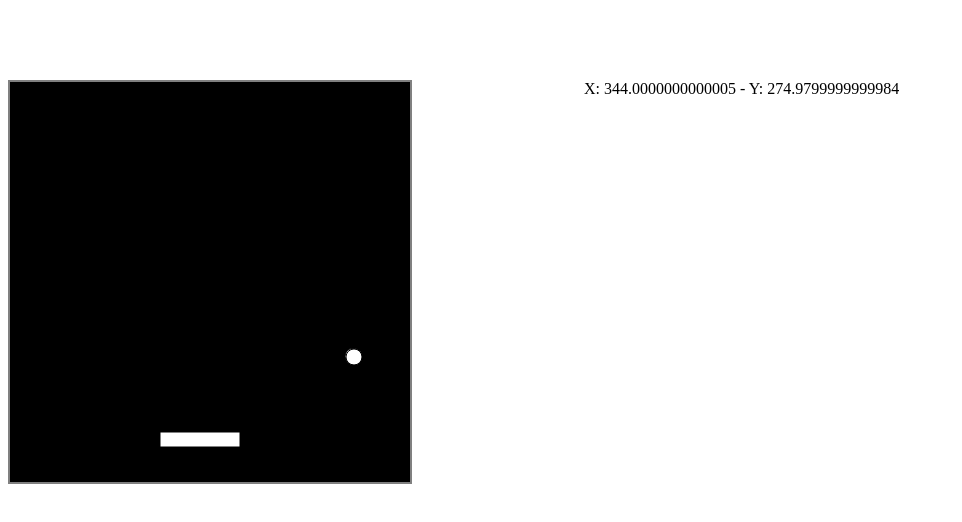
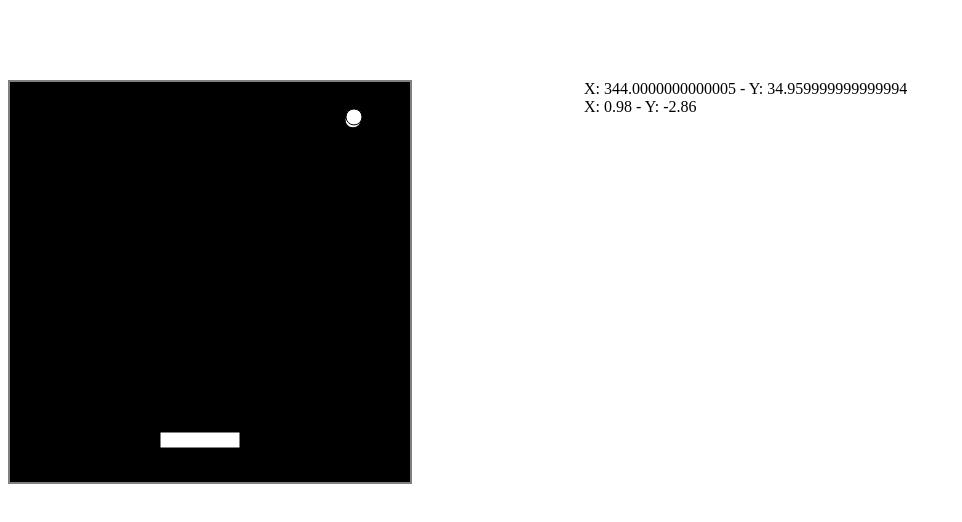
Before and after one commit to ybrodsky/breakout, a plain HTML site: page index.html in a window 1280 px wide. Shown: the whole page, without its empty margins (0-962 px from the left). Drawn offline with Linux system fonts and the light colour scheme.

Commit message:
options, player collision

```diff
--- a/index.html
+++ b/index.html
@@ -38,7 +38,7 @@
 		<div class="col">
 			<div class="">
 				<div id="ballPosition"></div>
-				<div id="FPS"></div>
+				<div id="ballSpeed"></div>
 			</div>
 		</div>
 	</div>
@@ -46,7 +46,9 @@
 
   <script>
   	let ctx = document.getElementById("canvas").getContext("2d");
-		let board = new Board(ctx, 400, 400);
+		let board = new Board(ctx, {
+
+    });
 		board.addBall();
   </script>
 </body>
--- a/lib/Ball.js
+++ b/lib/Ball.js
@@ -15,17 +15,18 @@ class Ball {
   }
 
   reverseX() {
-  	this.vector.x = this.vector.x * (-1 + Math.floor(Math.random() * 0.1) + 0.25);
+  	this.vector.x = this.vector.x * -1;
   }
 
   reverseY() {
-  	this.vector.y = this.vector.y * (-1 + Math.floor(Math.random() * 0.1) + 0.25);
+  	this.vector.y = this.vector.y * -1;
   }
 
   updateBallPosition() {
   	let text = document.getElementById('ballPosition');
-  	if(!text) return false;
+  	text.innerText = `X: ${this.x} - Y: ${this.y}`;
 
-  	text.innerText = `X: ${this.x} - Y: ${this.y}`;
+    text = document.getElementById('ballSpeed');
+    text.innerText = `X: ${this.vector.x} - Y: ${this.vector.y}`;
   }
 }
--- a/lib/Board.js
+++ b/lib/Board.js
@@ -1,53 +1,102 @@
 class Board {
-	constructor(ctx, width, height) {
-  	this.ctx = ctx;
-    this.width = width;
-    this.height = height;
+
+	constructor(ctx, options = {}) {
+    this.ctx = ctx;
+
+    this.config = {
+      width: 400,
+      height: 400,
+      player: {
+        x: 150,
+        y: 350,
+        color: '#ffffff'
+      },
+      updateInterval: 16.66,
+      ball: {
+        radius: 8,
+        color: '#ffffff',
+        spawn: {
+          x: 50,
+          y: 75
+        },
+        speed: {
+          x: 0.98,
+          y: 2.86
+        }
+      },
+      debug: {
+        ballPosition: true,
+        playerPosition: true
+      }
+    }
+
+    for(let key in options) {
+      this.config[key] = options[key];
+    }
 
     this.balls = [];
-    this.player = new Player(150, 350);
+    this.player = new Player(this.config.player.x, this.config.player.y, this.config.width);
 
     this.lastFrame = performance.now();
-    setInterval(() => this.update(), 16.66);
-
-    //this.update = this.update.bind(this);
-    this.detectBoundaryCollision = this.detectBoundaryCollision.bind(this);
+    setInterval(() => this.update(), this.config.updateInterval);
   }
 
   addBall() {
-    this.balls.push(new Ball(50, 75, 8, new Vector(0.98, 0.6666)));
+    let ball = new Ball(
+      this.config.ball.spawn.x,
+      this.config.ball.spawn.y,
+      this.config.ball.radius,
+      new Vector(this.config.ball.speed.x, this.config.ball.speed.y)
+    );
+
+    this.balls.push(ball);
   }
 
   update() {
-    this.ctx.clearRect(0, 0, this.width, this.height);
+    this.clearCanvas();
+    this.drawPlayer();
 
-    this.ctx.rect(this.player.x, this.player.y, 80, 15);
-    this.ctx.fillStyle = 'white';
+    this.balls.forEach((ball) => {
+      ball.move();
+      this.detectBoundaryCollision(ball);
+      this.detectPlayerCollision(ball);
+
+      this.drawBall(ball);
+    });
+  }
+
+  drawBall(ball) {
+    this.ctx.beginPath();
+    this.ctx.arc(ball.x, ball.y, ball.radius, 0, 2 * Math.PI);
+    this.ctx.fillStyle = this.config.ball.color;
     this.ctx.fill();
     this.ctx.stroke();
+  }
 
-  	this.balls = this.balls.map(ball => {
-      ball.move();
+  drawPlayer() {
+    this.ctx.rect(this.player.x, this.player.y, 80, 16);
+    this.ctx.fillStyle = this.config.player.color;
+    this.ctx.fill();
+    this.ctx.stroke();
+  }
 
-    	this.ctx.beginPath();
-      this.ctx.arc(ball.x, ball.y, ball.radius, 0, 2 * Math.PI);
-      this.ctx.fillStyle = 'white';
-      this.ctx.fill();
-      this.ctx.stroke();
+  clearCanvas() {
+    this.ctx.clearRect(0, 0, this.config.width, this.config.height);
+  }
 
-      return ball;
-    }).map(this.detectBoundaryCollision);
+  detectPlayerCollision(ball) {
+    if(ball.y + ball.radius >= this.player.y && ball.x >= this.player.x && ball.x <= this.player.x + 80) {
+      ball.reverseY();
+    }
   }
 
   detectBoundaryCollision(ball) {
-    if(ball.x + ball.radius >= this.width || ball.x - ball.radius <= 0) {
+    if(ball.x + ball.radius >= this.config.width || ball.x - ball.radius <= 0) {
       ball.reverseX();
     }
 
-    if(ball.y + ball.radius >= this.height || ball.y - ball.radius <= 0) {
+    if(ball.y + ball.radius >= this.config.height || ball.y - ball.radius <= 0) {
       ball.reverseY();
     }
-
-    return ball;
   }
 }
--- a/lib/Player.js
+++ b/lib/Player.js
@@ -1,6 +1,21 @@
 class Player {
-	constructor(x, y) {
+	constructor(x, y, width) {
 		this.x = x;
 		this.y = y;
+
+		this.worldWidth = width;
+
+		this.step = 5;
+
+		this.movePlayer = this.movePlayer.bind(this);
+		window.addEventListener('keydown', this.movePlayer, true);
+	}
+
+	movePlayer(e) {
+		if(e.keyCode == 37 && this.x >= 10) {
+			this.x -= this.step;
+		} else if(e.keyCode == 39 && this.x <= this.worldWidth - 90) {
+			this.x += this.step;
+		}
 	}
 }
```
